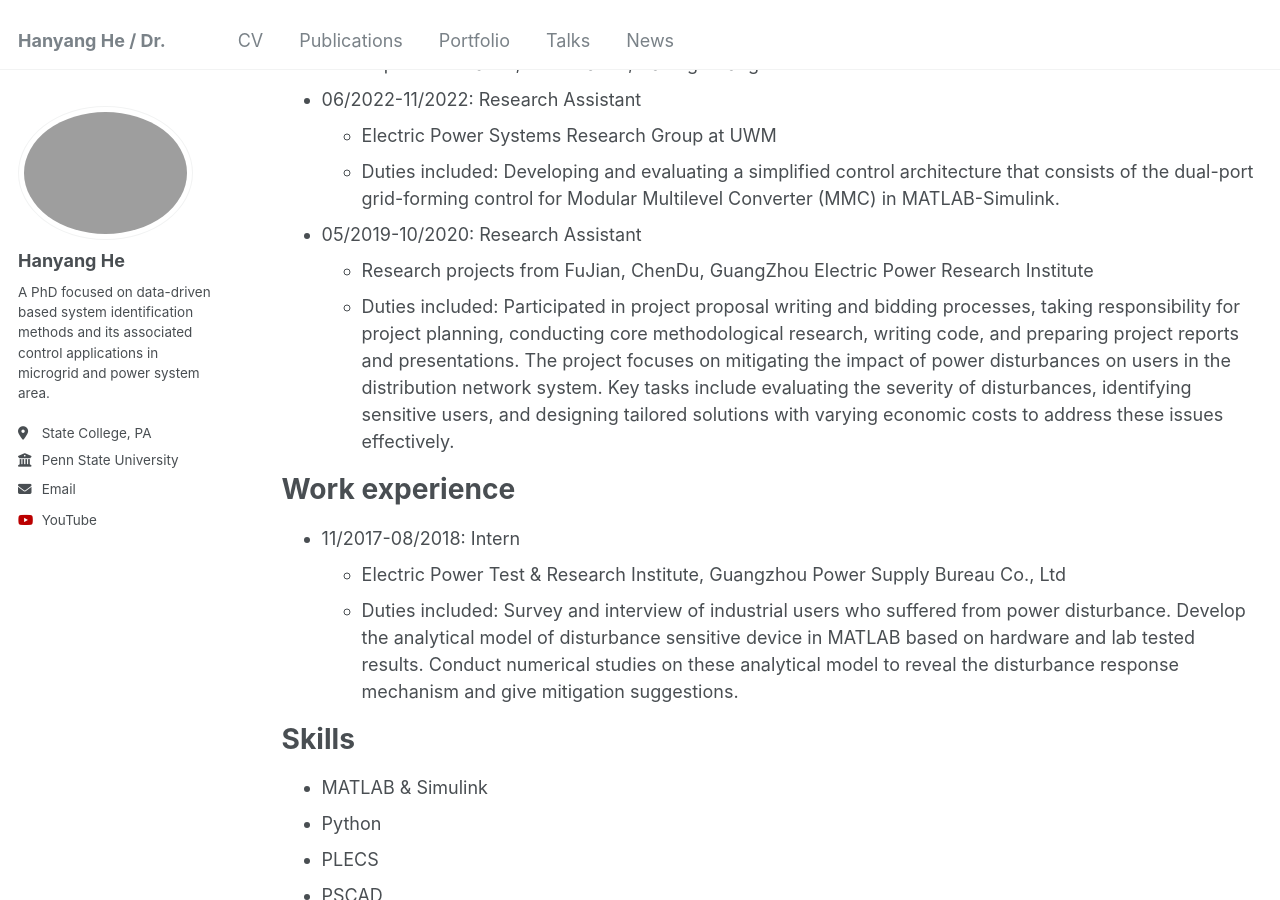
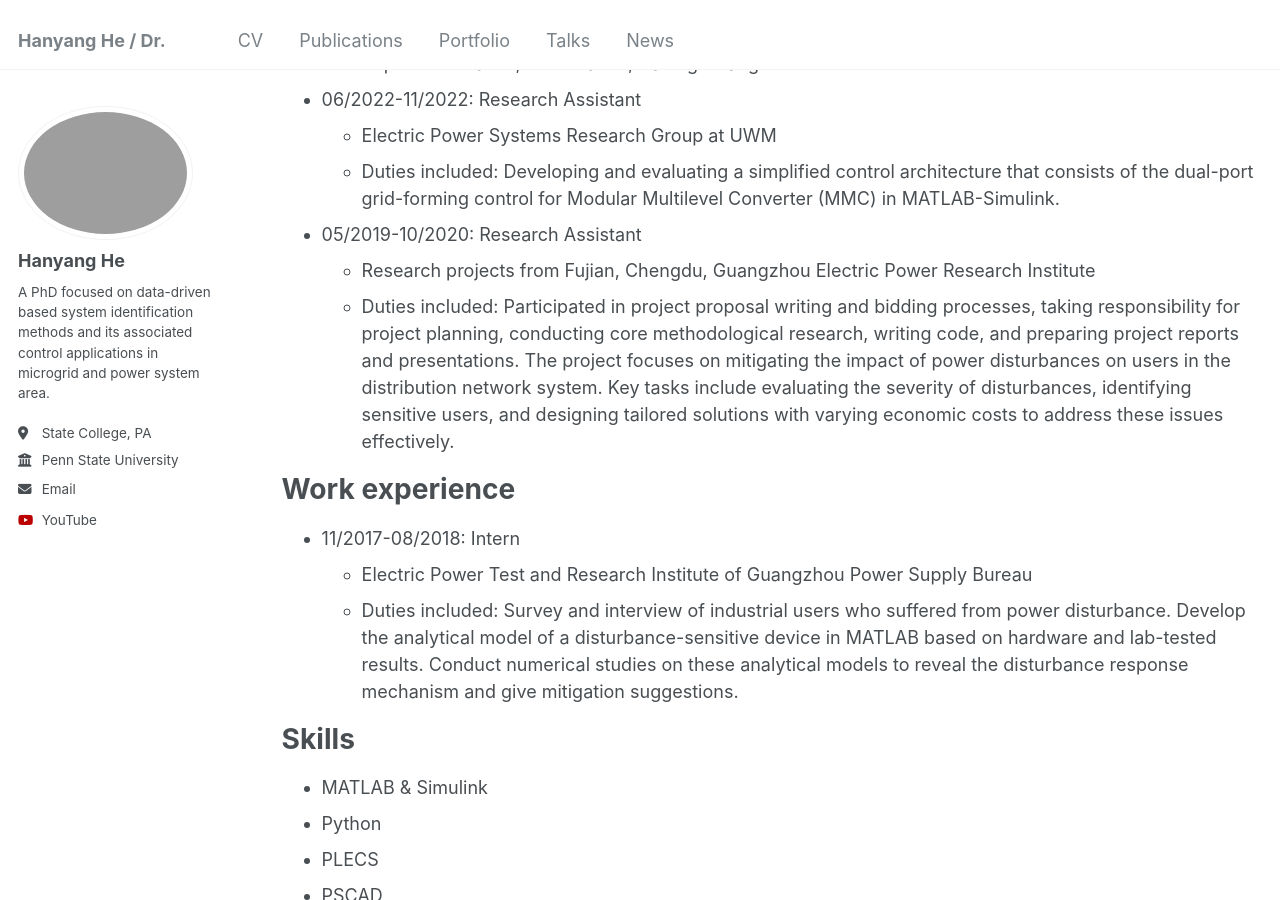
Before and after one commit to HanyangHe/HanyangHe.github.io, a Jekyll site: the page built from _pages/cv.md, in a window 1280 px wide and 900 px high, scrolled down 517 px. Built offline with Jekyll 4.4.1, drawn with Linux system fonts in a browser that asks for light colours; a script that is not in the unit is left out.

Commit message:
Fix spelling and formatting in cv.md
Corrected spelling and formatting errors in CV.

```diff
--- a/_pages/cv.md
+++ b/_pages/cv.md
@@ -28,14 +28,14 @@ Research experience
   * Duties included: Developing and evaluating a simplified control architecture that consists of the dual-port grid-forming control for Modular Multilevel Converter (MMC) in MATLAB-Simulink.
 
 * 05/2019-10/2020: Research Assistant
-  * Research projects from FuJian, ChenDu, GuangZhou Electric Power Research Institute
+  * Research projects from Fujian, Chengdu, Guangzhou Electric Power Research Institute
   * Duties included: Participated in project proposal writing and bidding processes, taking responsibility for project planning, conducting core methodological research, writing code, and preparing project reports and presentations. The project focuses on mitigating the impact of power disturbances on users in the distribution network system. Key tasks include evaluating the severity of disturbances, identifying sensitive users, and designing tailored solutions with varying economic costs to address these issues effectively.
 
 Work experience
 ======
 * 11/2017-08/2018: Intern
-  * Electric Power Test & Research Institute, Guangzhou Power Supply Bureau Co., Ltd
-  * Duties included: Survey and interview of industrial users who suffered from power disturbance. Develop the analytical model of disturbance sensitive device in MATLAB based on hardware and lab tested results. Conduct numerical studies on these analytical model to reveal the disturbance response mechanism and give mitigation suggestions.
+  * Electric Power Test and Research Institute of Guangzhou Power Supply Bureau
+  * Duties included: Survey and interview of industrial users who suffered from power disturbance. Develop the analytical model of a disturbance-sensitive device in MATLAB based on hardware and lab-tested results. Conduct numerical studies on these analytical models to reveal the disturbance response mechanism and give mitigation suggestions.
 
 Skills
 ======
```
